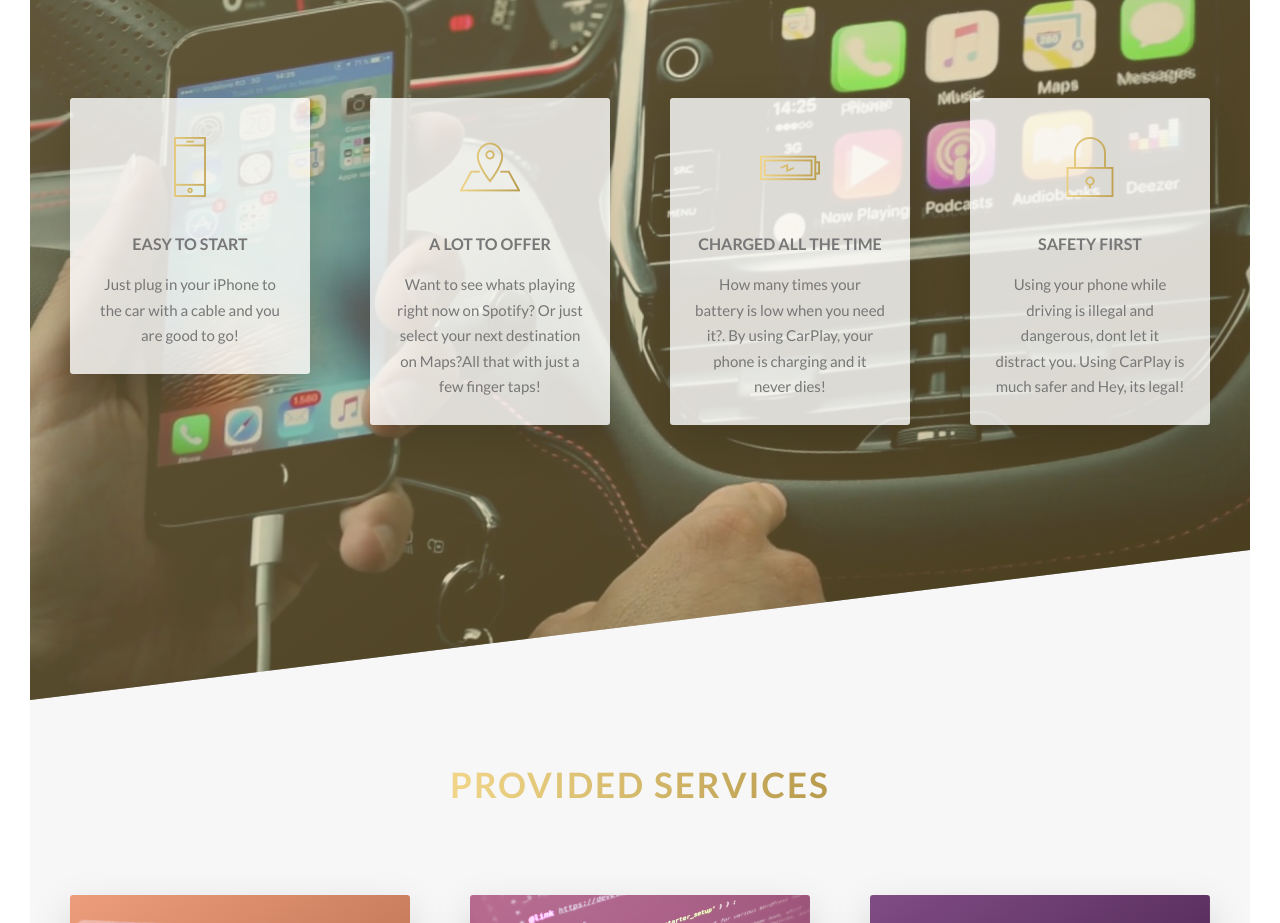
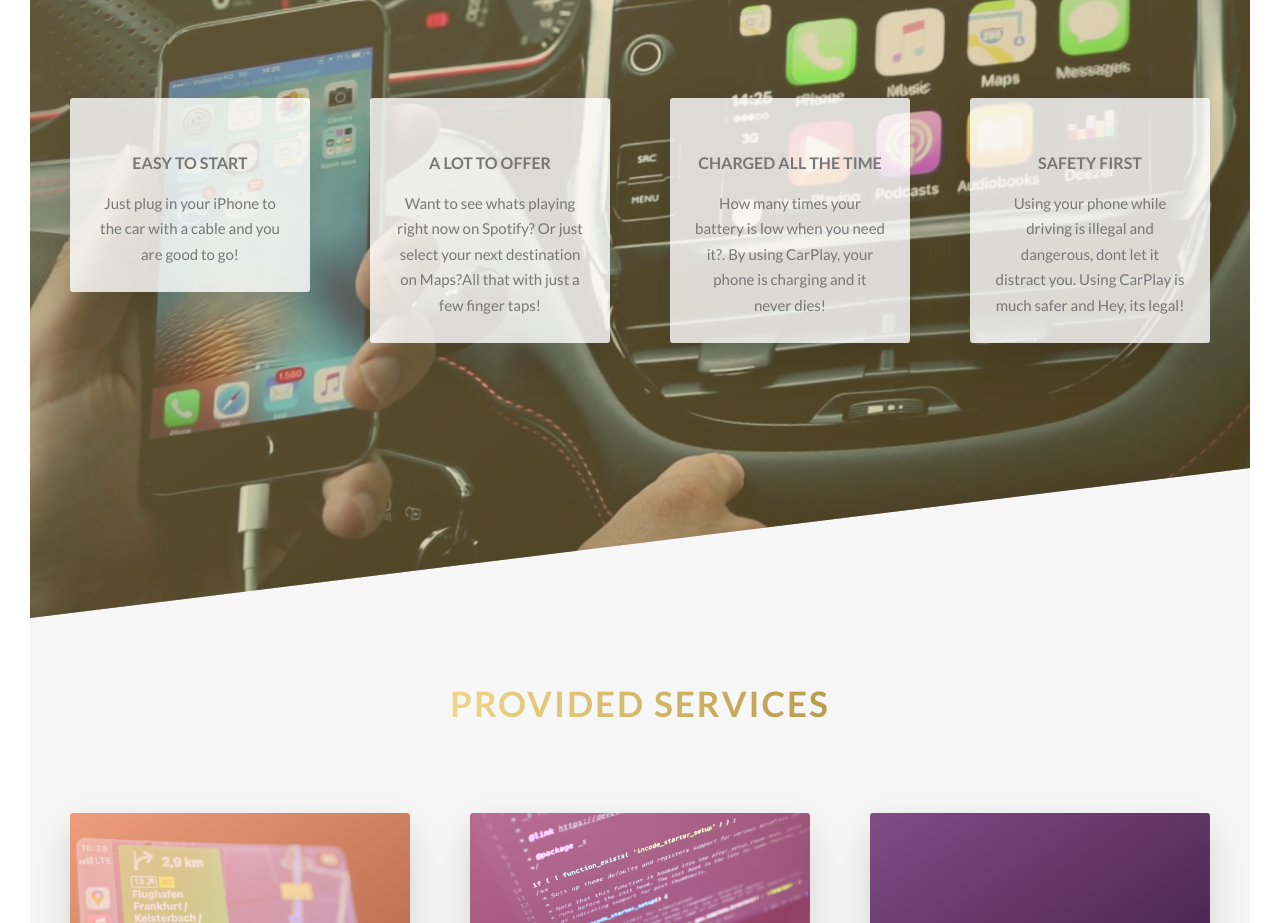
Before and after one commit to qNecro/carplay, a website: page index.html in a window 1280 px wide. Shown: the part 1720-2643 px from the top of the page. Drawn offline with Linux system fonts and the light colour scheme.

Commit message:
April 30, 2023 9:09 AM

```diff
--- a/index.html
+++ b/index.html
@@ -6,7 +6,7 @@
 
         <link href="https://fonts.googleapis.com/css?family=Lato:100,300,400,700,900" rel="stylesheet">
 
-        <link rel="stylesheet" href="css/icon-font.css">
+        <!-- <link rel="stylesheet" href="css/icon-font.css"> -->
         <link rel="stylesheet" href="css/style.css">
         <link rel="shortcut icon" type="image/png" href="img/my-logo.png">
 
--- a/package.json
+++ b/package.json
@@ -7,7 +7,8 @@
     "watch:sass": "sass sass/main.scss css/style.css -w",
     "compile:sass": "sass sass/main.scss css/style.comp.css",
     "concat:css": "concat -o css/style.concat.css css/icon-font.css css/style.comp.css",
-    "prefix:css": "postcss --use autoprefixer -b 'last 10 versions' css/style.concat.css -o css/style.prefix.css"
+    "prefix:css": "postcss --use autoprefixer -b 'last 10 versions' css/style.concat.css -o css/style.prefix.css",
+    "compress:css": "sass css/style.prefix.css css/style.css --output-style compressed"
   },
   "author": "necro",
   "license": "ISC",
```
